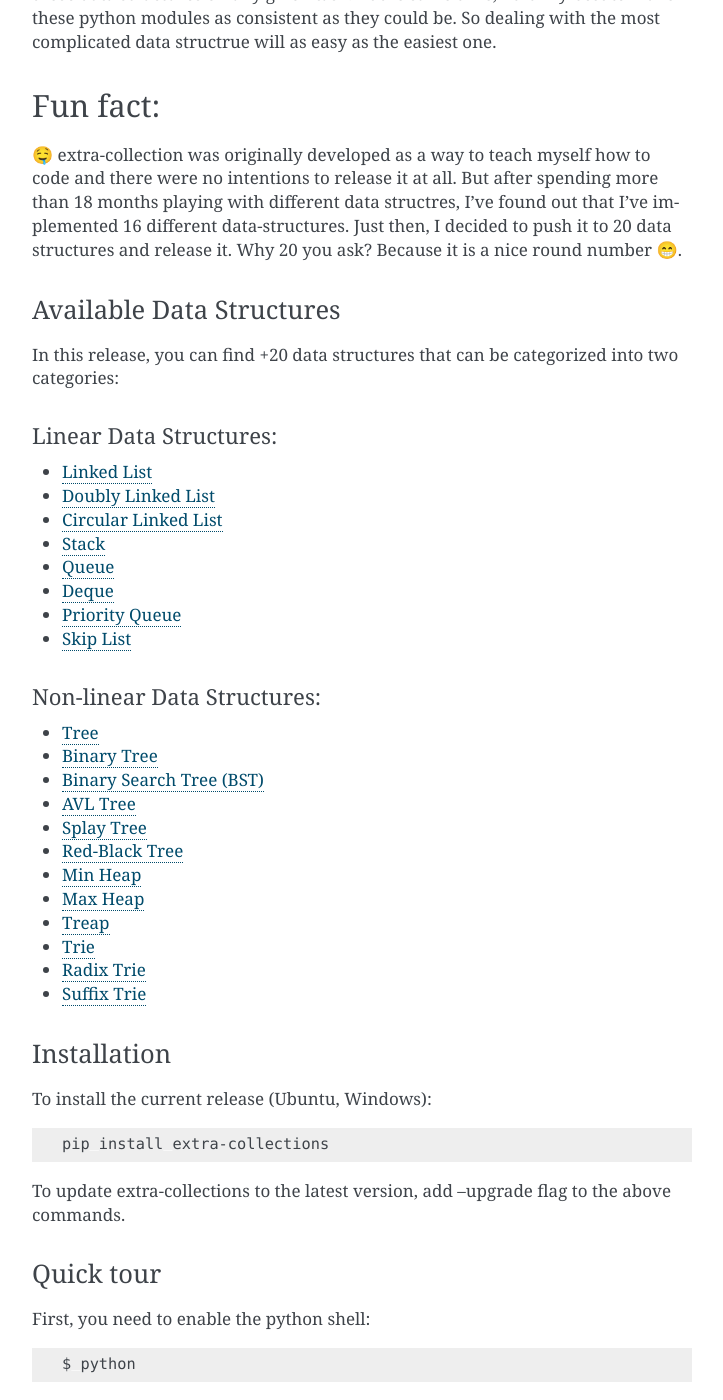
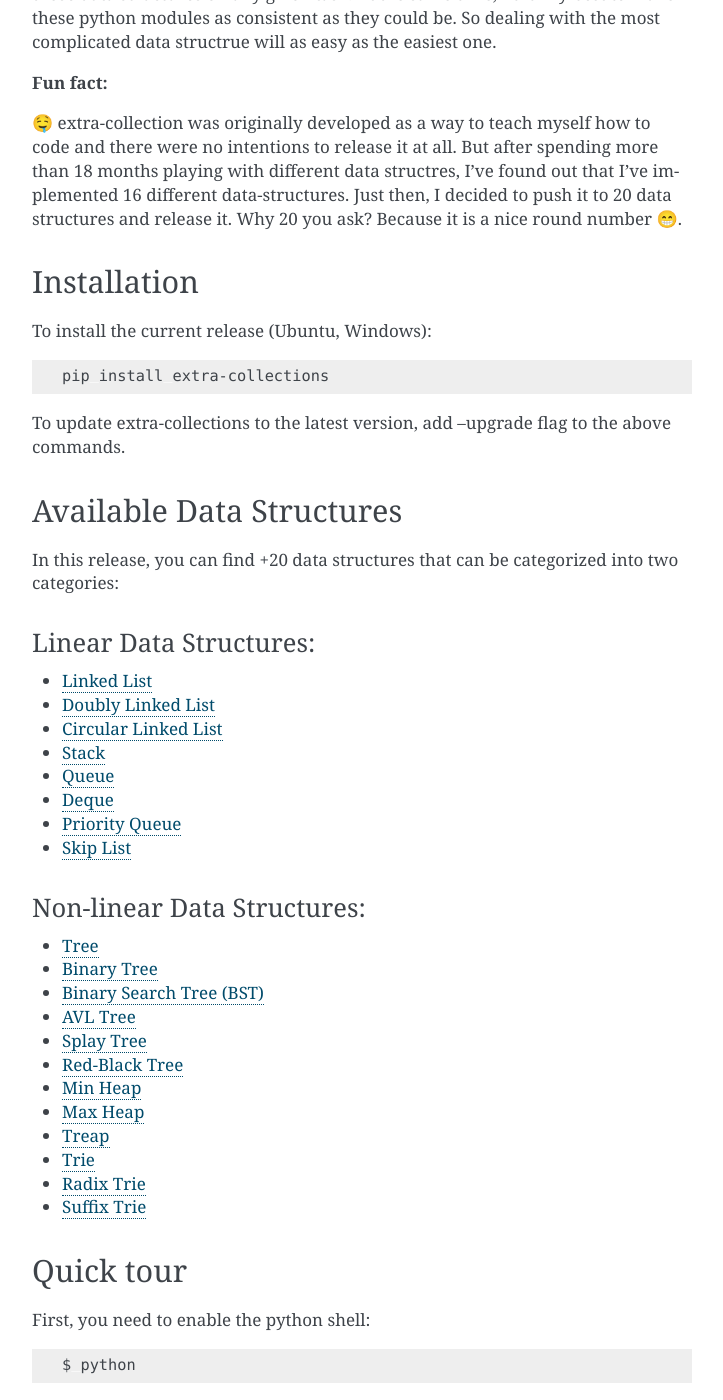
Before and after one commit to Anwarvic/extra-collections, a Sphinx documentation site: the page built from docs/source/index.rst, in a window 1280 px wide and 1400 px high, scrolled down 505 px. Shown: the whole window, without its empty margins (388-1111 px from the left). Built offline with Sphinx 7.4.7, drawn with Linux system fonts in a browser that asks for light colours; part of the change alters nothing that is shown; some of the changed text lies outside the part shown.

```diff
--- a/docs/source/index.rst
+++ b/docs/source/index.rst
@@ -24,14 +24,28 @@ those data structures on any given task. At the same time, I did my best to
 make these python modules as consistent as they could be. So dealing with the
 most complicated data structrue will as easy as the easiest one.
 
-Fun fact:
-"""""""""
+**Fun fact:**
+
 🤤 extra-collection was originally developed as a way to teach myself how to
 code and there were no intentions to release it at all. But after spending more
 than 18 months playing with different data structres, I've found out that I've
 implemented 16 different data-structures. Just then, I decided to push it to 20
 data structures and release it. Why 20 you ask? Because it is a nice round
 number 😁.
+
+
+Installation
+-------------
+To install the current release (Ubuntu, Windows):
+
+.. code-block:: shell
+
+   pip install extra-collections
+
+To update extra-collections to the latest version, add --upgrade flag to the
+above commands.
+
+
 
 
 Available Data Structures
@@ -64,18 +78,6 @@ Non-linear Data Structures:
 * :ref:`trie`
 * :ref:`radix_trie`
 * :ref:`suffix_trie`
-
-
-Installation
--------------
-To install the current release (Ubuntu, Windows):
-
-.. code-block:: shell
-
-   pip install extra-collections
-
-To update extra-collections to the latest version, add --upgrade flag to the
-above commands.
 
 
 Quick tour
```
